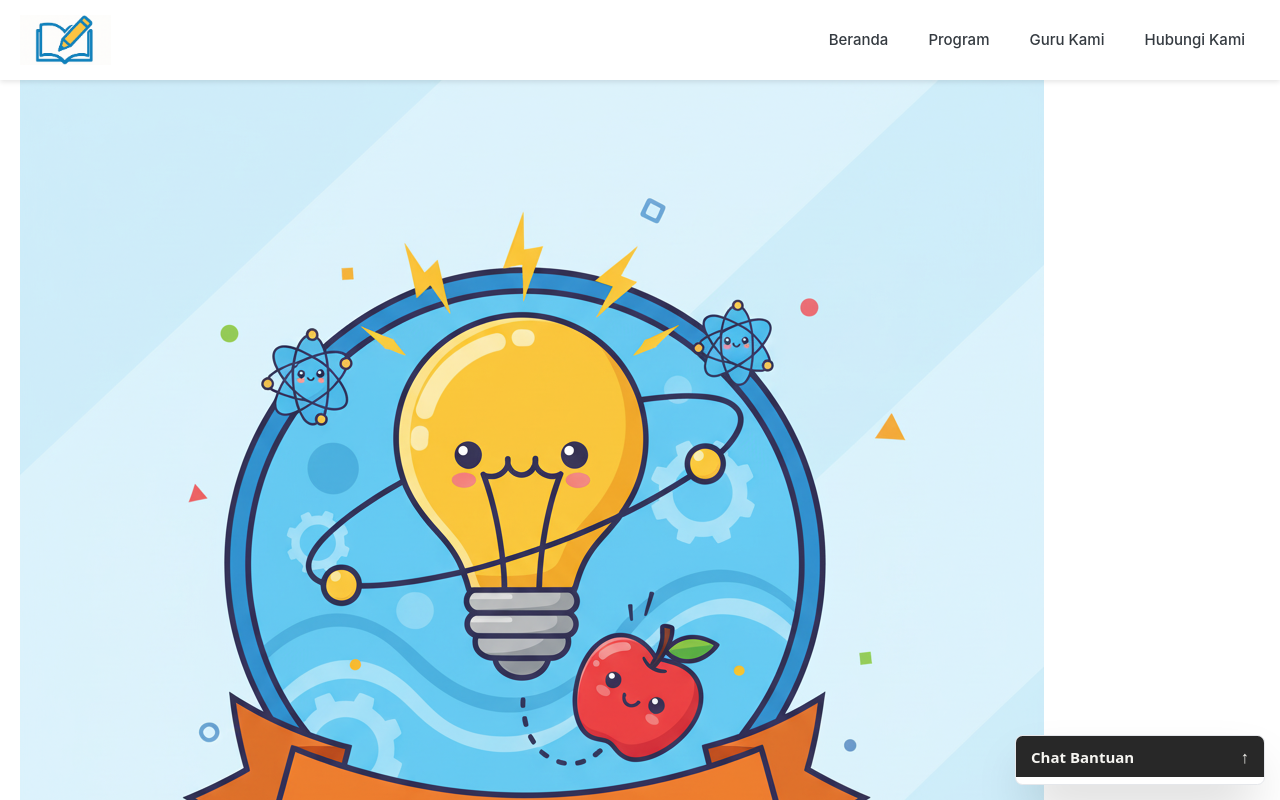
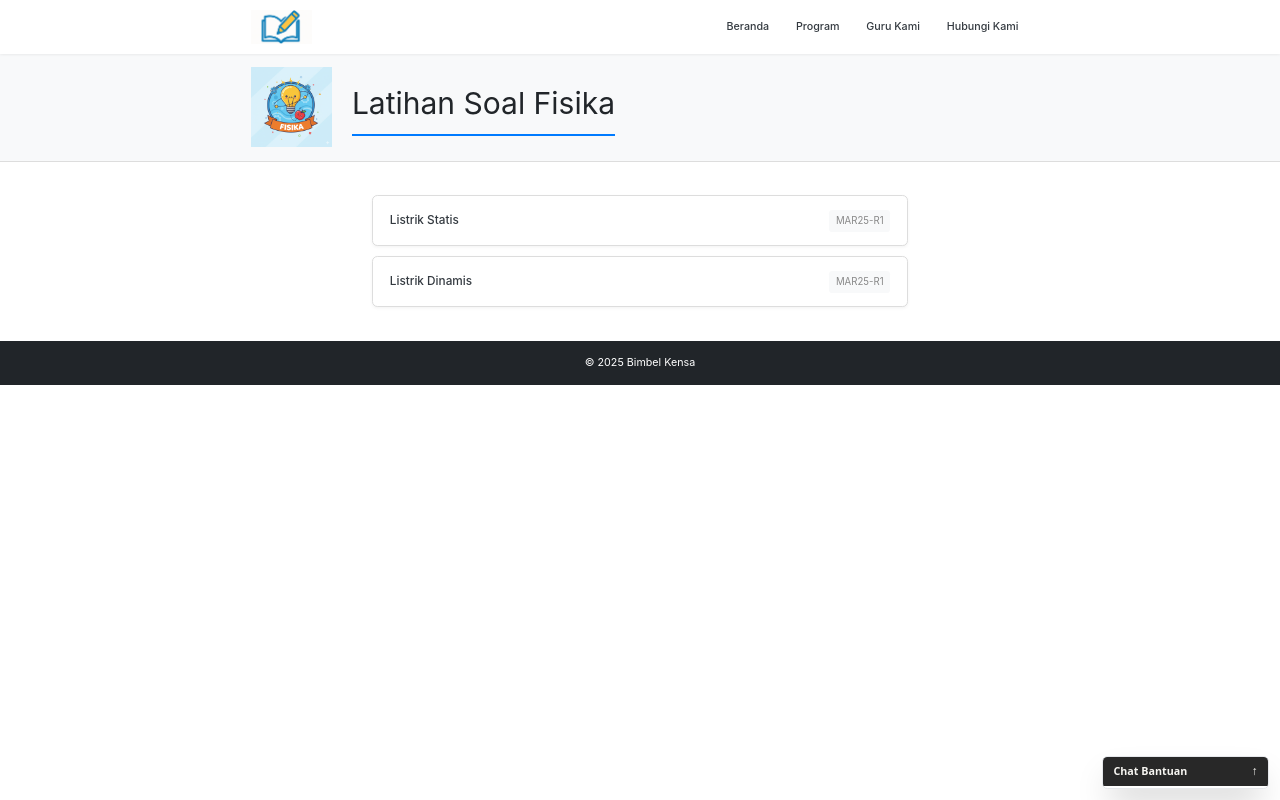
Before and after one commit to ronaldsetjianta/bimbelkensa, a React (Create React App) app: page /fisika in a window 1280 px wide. Shown: the top 800 px of the page. Built offline with nearby package versions, Linux system fonts and the light colour scheme.

Commit message:
Revert to 100% scale and apply 67% zoom

```diff
--- a/src/App.css
+++ b/src/App.css
@@ -1,14 +1,16 @@
+/* PERUBAHAN 1: Mengembalikan font-size standar */
+html {
+  font-size: 16px;
+}
+
 @tailwind base;
 @tailwind components;
 @tailwind utilities;
 
-/* PERUBAHAN: Membungkus gaya dasar kustom dalam @layer base */
 @layer base {
-  html {
-    font-size: 15px; /* Menetapkan basis 1rem = 15px */
-  }
-
   body {
+    /* PERUBAHAN 2: Menerapkan skala 67% secara global */
+    zoom: 67%;
     margin: 0;
     font-family: -apple-system, BlinkMacSystemFont, 'Segoe UI', 'Roboto', 'Oxygen',
       'Ubuntu', 'Cantarell', 'Fira Sans', 'Droid Sans', 'Helvetica Neue',
@@ -38,8 +40,9 @@
   --color-dark-text: #212529;   /* Hitam lembut (untuk judul) */
 }
 
+/* PERUBAHAN 3: Mengembalikan semua nilai ke standar 100% */
 .container {
-  max-width: 1280px;
+  max-width: 1200px;
   margin: 0 auto;
   padding: 0 20px;
 }
@@ -146,7 +149,7 @@
     rgba(255, 255, 255, 0.08) 10px,
     rgba(255, 255, 255, 0.08) 20px
   );
-  padding: 40px 0;
+  padding: 30px 0;
   color: white;
   display: flex;
   align-items: center;
@@ -163,7 +166,7 @@
 }
 
 .hero h1 {
-  font-size: clamp(1.4rem, 3vw, 2.1rem);
+  font-size: clamp(1.5rem, 3vw, 2.2rem);
   margin: 0;
   font-weight: 500;
   line-height: 1.4;
@@ -171,7 +174,7 @@
 
 .quote-author {
   text-align: right;
-  font-size: clamp(0.9rem, 2vw, 1rem);
+  font-size: clamp(0.9rem, 2vw, 1.1rem);
   margin: 1rem 0 0 0;
   font-style: italic;
   font-weight: 400;
@@ -181,7 +184,7 @@
 
 /* --- SECTIONS --- */
 section#layanan, section#kontak, section#tentang {
-  padding: 50px 0;
+  padding: 60px 0;
 }
 
 section#layanan {
@@ -193,8 +196,8 @@ section#layanan, section#kontak {
 }
 
 .container h2 {
-  font-size: clamp(2.4rem, 5vw, 2.8rem);
-  margin-bottom: 40px;
+  font-size: clamp(2.5rem, 5vw, 3rem);
+  margin-bottom: 50px;
   color: var(--color-dark-text);
   border-bottom: 3px solid var(--color-primary);
   display: inline-block;
@@ -209,14 +212,14 @@ section#layanan, section#kontak {
 .layanan-grid {
   display: grid;
   grid-template-columns: repeat(3, 1fr);
-  gap: 20px;
+  gap: 30px;
   text-align: left;
 }
 
 .kontak-grid {
   display: grid;
   grid-template-columns: repeat(3, 1fr);
-  gap: 20px;
+  gap: 30px;
   text-align: left;
 }
 
@@ -228,7 +231,7 @@ section#layanan, section#kontak {
 
 .layanan-item {
   background: var(--color-background);
-  padding: 15px;
+  padding: 20px;
   border-radius: 8px;
   box-shadow: 0 4px 10px rgba(0, 0, 0, 0.08);
   transition: transform 0.3s ease, box-shadow 0.3s ease, background-color 0.3s ease;
--- a/src/fisika.css
+++ b/src/fisika.css
@@ -1,218 +1,83 @@
-/* --- HERO SECTION HALAMAN MATERI --- */
-.materi-hero {
+/* --- HERO SECTION HALAMAN FISIKA --- */
+.fisika-hero {
   background-color: var(--color-light-bg);
   padding: 20px 0;
   border-bottom: 1px solid #ddd;
-  opacity: 0;
-  transform: translateY(20px);
-  transition: opacity 0.6s ease-out, transform 0.6s ease-out;
-}
-.materi-hero.animate {
-  opacity: 1;
-  transform: translateY(0);
 }
 
-.materi-hero .container {
-  display: flex;
-  align-items: flex-end;
-  justify-content: space-between;
-  gap: 30px;
-}
-
-.materi-hero-title-group {
+.fisika-hero .container {
   display: flex;
   align-items: center;
   gap: 30px;
 }
 
-.materi-hero-logo {
+.fisika-hero-logo {
   height: 120px;
   width: auto;
   object-fit: contain;
 }
 
-.materi-hero h2 {
+.fisika-hero h2 {
   margin: 0;
-  font-size: clamp(1.8rem, 4vw, 2.5rem);
+  font-size: clamp(2rem, 5vw, 2.8rem);
   color: var(--color-dark-text);
-  display: flex;
-  align-items: flex-end;
-  gap: 15px;
-  flex-wrap: wrap;
 }
 
-.materi-hero-code {
-  font-size: 0.9rem;
-  font-weight: 400;
-  color: #888;
-  background-color: #ddd;
-  padding: 5px 10px;
-  border-radius: 5px;
-  position: relative;
-  bottom: 0.75rem;
+
+/* --- DAFTAR MATERI SECTION --- */
+.daftar-materi {
+  padding: 50px 0;
+  background-color: var(--color-background);
 }
 
-/* --- TABEL SOAL SECTION --- */
-.tabel-soal, .kolom-komentar {
-  padding: 50px 0;
+.materi-grid {
+  display: grid;
+  grid-template-columns: 1fr;
+  gap: 15px;
+  max-width: 800px;
+  margin: 0 auto;
+}
+
+.materi-item {
   background-color: var(--color-background);
+  color: var(--color-text);
+  padding: 20px 25px;
+  border-radius: 8px;
+  text-decoration: none;
+  font-size: 1.1rem;
+  font-weight: 500;
+  border: 1px solid #ddd;
+  box-shadow: 0 2px 5px rgba(0,0,0,0.05);
+  transition: transform 0.3s ease, box-shadow 0.3s ease, border-color 0.3s ease, background-color 0.3s ease;
+  display: flex;
+  justify-content: space-between;
+  align-items: center;
   opacity: 0;
   transform: translateY(20px);
-  transition: opacity 0.6s ease-out, transform 0.6s ease-out;
 }
-.tabel-soal.animate, .kolom-komentar.animate {
+
+.materi-item.animate {
   opacity: 1;
   transform: translateY(0);
 }
 
-.kolom-komentar h3 {
-  text-align: center;
-  margin-bottom: 30px;
-  font-size: clamp(1.8rem, 4vw, 2.2rem);
-  color: var(--color-dark-text);
+.materi-item:hover {
+  transform: scale(1.03);
+  box-shadow: 0 8px 20px rgba(0,0,0,0.12);
+  border-color: var(--color-primary);
+  background-color: var(--color-secondary);
 }
 
-.back-link-container {
-  text-align: right;
-  margin-bottom: 15px;
-}
-
-.back-link {
-  color: var(--color-primary);
-  text-decoration: none;
-  font-size: 0.95rem;
-}
-
-.back-link:hover {
-  text-decoration: underline;
-}
-
-.tabel-soal table {
-  width: 100%;
-  border-collapse: collapse;
-  box-shadow: 0 2px 8px rgba(0,0,0,0.1);
-}
-
-.tabel-soal th, .tabel-soal td {
-  padding: 15px;
-  border: 1px solid #ddd;
-  text-align: left;
-}
-
-.tabel-soal th {
+.materi-kode {
+  font-size: 0.9rem;
+  font-weight: 400;
+  color: #888;
   background-color: var(--color-light-bg);
-  font-weight: 600;
-  text-align: center;
-}
-
-.tabel-soal td:first-child {
-  text-align: center;
-  width: 80px;
-  font-weight: bold;
-}
-
-/* --- KOLOM KOMENTAR --- */
-.kolom-komentar .container {
-  max-width: 800px;
-}
-
-.comment-form, .reply-form {
-  display: flex;
-  flex-direction: column;
-  gap: 10px;
-  margin-bottom: 30px;
-}
-
-.comment-form textarea, .reply-form textarea {
-  width: 100%;
-  min-height: 100px;
-  padding: 10px;
-  font-family: inherit;
-  font-size: 1rem;
-  border: 1px solid #ccc;
+  padding: 5px 10px;
   border-radius: 5px;
-  resize: vertical;
-}
-
-.comment-form button, .reply-form button {
-  align-self: flex-end;
-  padding: 10px 20px;
-  border: none;
-  border-radius: 5px;
-  background-color: var(--color-primary);
-  color: white;
-  font-size: 1rem;
-  cursor: pointer;
   transition: background-color 0.3s ease;
 }
 
-.comment-form button:hover, .reply-form button:hover {
-  background-color: #0056b3;
+.materi-item:hover .materi-kode {
+  background-color: rgba(255, 255, 255, 0.4);
 }
-
-.reply-form {
-  margin-top: 15px;
-  padding-left: 20px;
-}
-.reply-form div {
-  display: flex;
-  justify-content: flex-end;
-  gap: 10px;
-}
-.reply-form button[type="button"] {
-  background-color: #6c757d;
-}
-.reply-form button[type="button"]:hover {
-  background-color: #5a6268;
-}
-
-.comment-list {
-  display: flex;
-  flex-direction: column;
-  gap: 25px;
-}
-
-.comment-item {
-  background: var(--color-light-bg);
-  padding: 20px;
-  border-radius: 8px;
-  border-left: 4px solid var(--color-primary);
-}
-
-.comment-author {
-  font-weight: bold;
-  margin: 0 0 5px 0;
-}
-
-.comment-text {
-  margin: 0;
-}
-
-.reply-button {
-  background: none;
-  border: none;
-  color: var(--color-primary);
-  cursor: pointer;
-  padding: 5px 0;
-  margin-top: 10px;
-  font-size: 0.9rem;
-}
-
-.comment-replies {
-  margin-top: 15px;
-  padding-left: 30px;
-  border-left: 2px solid #ddd;
-  display: flex;
-  flex-direction: column;
-  gap: 15px;
-}
-
-.reply-item {
-  background: var(--color-background);
-  padding: 15px;
-  border-radius: 8px;
-}
-
-.preserve-space {
-  white-space: pre-wrap;
-}
--- a/src/materi.css
+++ b/src/materi.css
@@ -74,6 +74,7 @@
 
 .back-link-container {
   text-align: right;
+  margin-bottom: 15px;
 }
 
 .back-link {
@@ -212,7 +213,6 @@
   border-radius: 8px;
 }
 
-/* PERUBAHAN: Kelas baru untuk mempertahankan spasi */
 .preserve-space {
   white-space: pre-wrap;
 }
```
